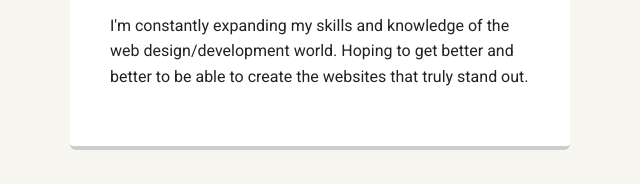
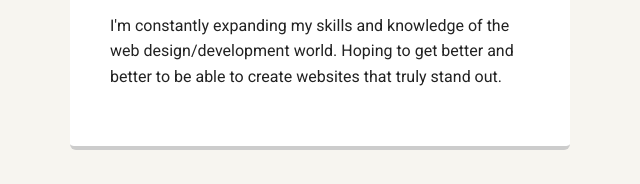
Before and after one commit to stuartfmc/Project-1, a plain HTML site: page index.html in a window 1280 px wide. Shown: the part 883-1067 px from the top of the page, 20-660 px from the left. Drawn offline with Linux system fonts and the light colour scheme; a web font is replaced by a local one.

Commit message:
grammar edit

```diff
--- a/index.html
+++ b/index.html
@@ -28,7 +28,7 @@
         <h2>About</h2>
         <p>I’m an aspiring web designer who loves everything about the web. I've grown up in Nottingham and first started working for a company as an apprentice web designer/builder. Since then I've prpgressed in the company into new roles, giving me more responsibilites and teaching me more about processes of web design and developement.</p>
         <p>I’m excited for new opportunities with helping new clients, building fantastic new websites, improving existing sites and creating designs.</p>
-        <p>I'm constantly expanding my skills and knowledge of the web design/development world. Hoping to get better and better to be able to create the websites that truly stand out.</p>
+        <p>I'm constantly expanding my skills and knowledge of the web design/development world. Hoping to get better and better to be able to create websites that truly stand out.</p>
       </div>
 
       <div class="card">
```
